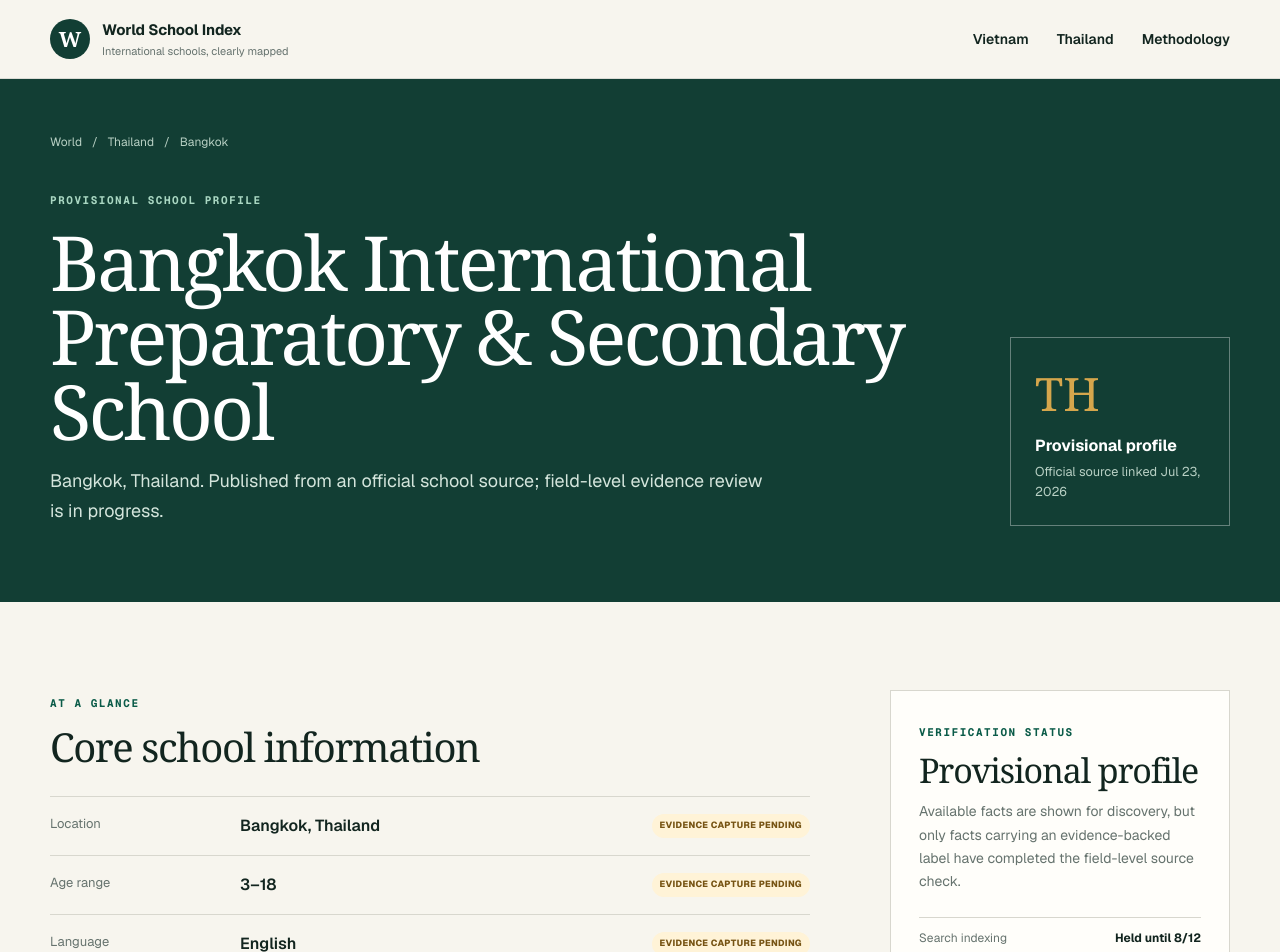
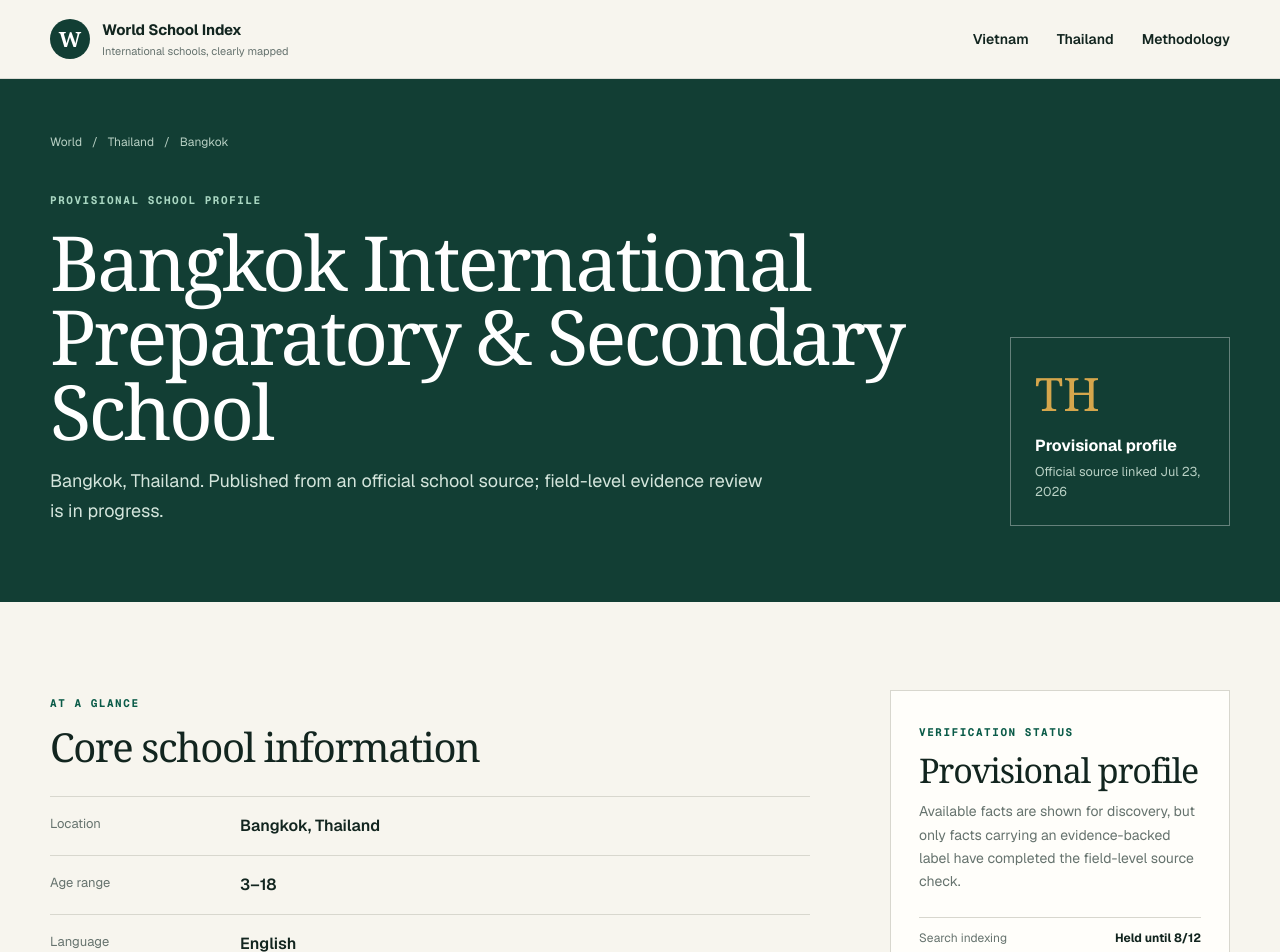
Before and after one commit to martynkenneth/world-school-index, a Next.js app: page /schools/bangkok-international-preparatory-secondary-school in a window 1280 px wide. Shown: the top 952 px of the page. Built offline with nearby package versions, Linux system fonts and the light colour scheme.

Commit message:
Hide pending evidence labels from school profiles

```diff
--- a/app/globals.css
+++ b/app/globals.css
@@ -180,7 +180,6 @@ nav a:hover { color: var(--forest-2); }
 .fact-table dd { margin: 0; font-weight: 600; display: flex; align-items: center; justify-content: space-between; gap: 16px; }
 .fact-state { flex: 0 0 auto; padding: 5px 8px; border-radius: 999px; font-size: 9px; font-weight: 800; letter-spacing: .04em; text-transform: uppercase; }
 .fact-state.evidence-backed { color: #0b694c; background: #dff1e7; }
-.fact-state.pending { color: #765313; background: #fff3d7; }
 .fact-state.conflict { color: #8b2e2e; background: #f9dfdf; }
 .section-verification { display: flex; justify-content: flex-end; margin: -18px 0 12px; }
 .large-tags .tag { padding: 9px 12px; font-size: 13px; }
--- a/app/schools/[slug]/page.tsx
+++ b/app/schools/[slug]/page.tsx
@@ -10,10 +10,11 @@ import {
 } from "@/data/verification";
 
 function FieldState({ state }: { state: FieldVerificationState }) {
+  if (state === "pending") return null;
+
   const labels = {
     "evidence-backed": "Evidence-backed",
     conflict: "Conflicting sources",
-    pending: "Evidence capture pending",
   };
   return <span className={`fact-state ${state}`}>{labels[state]}</span>;
 }
--- a/data/schools.ts
+++ b/data/schools.ts
@@ -533,15 +533,15 @@ const vietnamSchools: School[] = [
     citySlug: "da-nang",
     region: "Central Vietnam",
     curricula: ["CAMBRIDGE PRIMARY INTEGRATED PROGRAM"],
-    ageRange: "Evidence capture pending",
-    language: "Evidence capture pending",
-    schoolType: "Evidence capture pending",
-    ownership: "Evidence capture pending",
+    ageRange: "Not published by the school",
+    language: "Not published by the school",
+    schoolType: "Not published by the school",
+    ownership: "Not published by the school",
     accreditation: ["Cambridge International School System"],
     website: "https://sakuraolympia.edu.vn/",
     sourceUrl: "https://sakuraolympia.edu.vn/en/about-us/general-introduction/",
     verifiedOn: "2026-07-31",
-    summary: "Official-source discovery confirmed; field-level evidence capture is pending.",
+    summary: "Official school source confirmed.",
   },
   {
     name: "UK Academy Da Nang",
@@ -555,14 +555,14 @@ const vietnamSchools: School[] = [
     region: "Central Vietnam",
     curricula: ["Oxford International Curriculum (OIC)", "IGCSE", "A - Level"],
     ageRange: "Kindergarten–High School",
-    language: "Evidence capture pending",
+    language: "Not published by the school",
     schoolType: "International Bilingual School",
-    ownership: "Evidence capture pending",
+    ownership: "Not published by the school",
     accreditation: [],
     website: "https://uka.edu.vn/office/uka-da-nang/",
     sourceUrl: "https://uka.edu.vn/office/uka-da-nang/",
     verifiedOn: "2026-07-31",
-    summary: "Official-source discovery confirmed; field-level evidence capture is pending.",
+    summary: "Official school source confirmed.",
   },
   {
     name: "Sky-Line School Da Nang",
@@ -576,14 +576,14 @@ const vietnamSchools: School[] = [
     region: "Central Vietnam",
     curricula: ["Tổ chức Giáo dục Quốc tế Cambridge"],
     ageRange: "Mầm non–THPT",
-    language: "Evidence capture pending",
-    schoolType: "Evidence capture pending",
-    ownership: "Evidence capture pending",
+    language: "Not published by the school",
+    schoolType: "Not published by the school",
+    ownership: "Not published by the school",
     accreditation: ["Tổ chức Giáo dục Quốc tế Cambridge"],
     website: "https://skylineschool.edu.vn/",
     sourceUrl: "https://tuyensinh.skylineschool.edu.vn/co-so",
     verifiedOn: "2026-07-31",
-    summary: "Official-source discovery confirmed; field-level evidence capture is pending.",
+    summary: "Official school source confirmed.",
   },
   {
     name: "Odyssey International School",
@@ -597,14 +597,14 @@ const vietnamSchools: School[] = [
     region: "Central Vietnam",
     curricula: ["International Baccalaureate (IB)"],
     ageRange: "3–18",
-    language: "Evidence capture pending",
+    language: "Not published by the school",
     schoolType: "International School",
-    ownership: "Evidence capture pending",
+    ownership: "Not published by the school",
     accreditation: [],
     website: "https://www.odyssey.edu.vn/",
     sourceUrl: "https://www.odyssey.edu.vn/",
     verifiedOn: "2026-07-31",
-    summary: "Official-source discovery confirmed; field-level evidence capture is pending.",
+    summary: "Official school source confirmed.",
   },
   {
     name: "Global E-School Danang",
@@ -617,15 +617,15 @@ const vietnamSchools: School[] = [
     citySlug: "da-nang",
     region: "Central Vietnam",
     curricula: ["American-based curriculum"],
-    ageRange: "Evidence capture pending",
-    language: "Evidence capture pending",
+    ageRange: "Not published by the school",
+    language: "Not published by the school",
     schoolType: "Preschool and Elementary",
-    ownership: "Evidence capture pending",
+    ownership: "Not published by the school",
     accreditation: [],
     website: "https://geschool.edu.vn/",
     sourceUrl: "https://geschool.edu.vn/",
     verifiedOn: "2026-07-31",
-    summary: "Official-source discovery confirmed; field-level evidence capture is pending.",
+    summary: "Official school source confirmed.",
   },
 ];
 
```
Also changed, not shown: public/data/all-schools.json, public/data/vietnam-schools.json, 1 other file (tests, documents, lock files or other folders).
